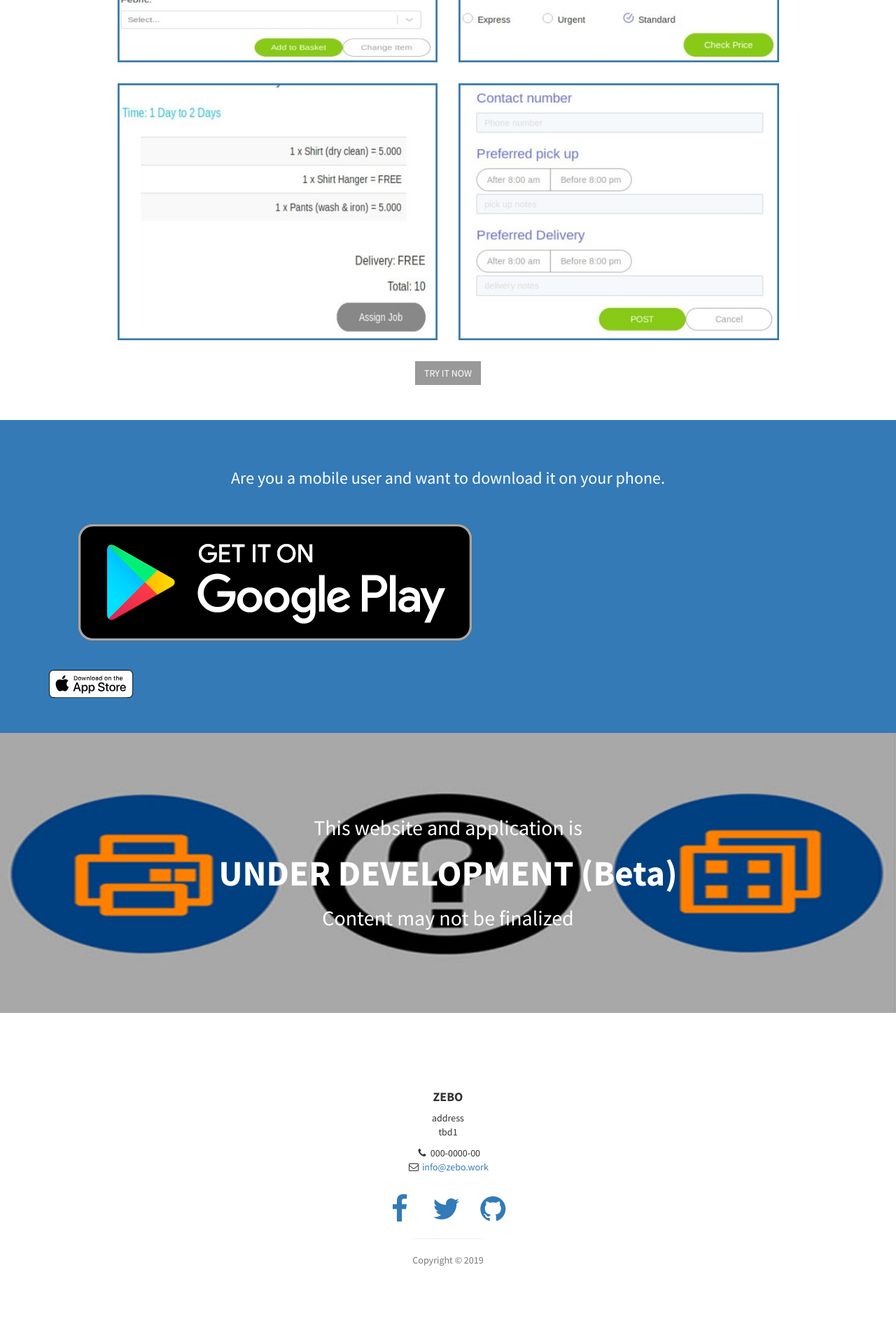
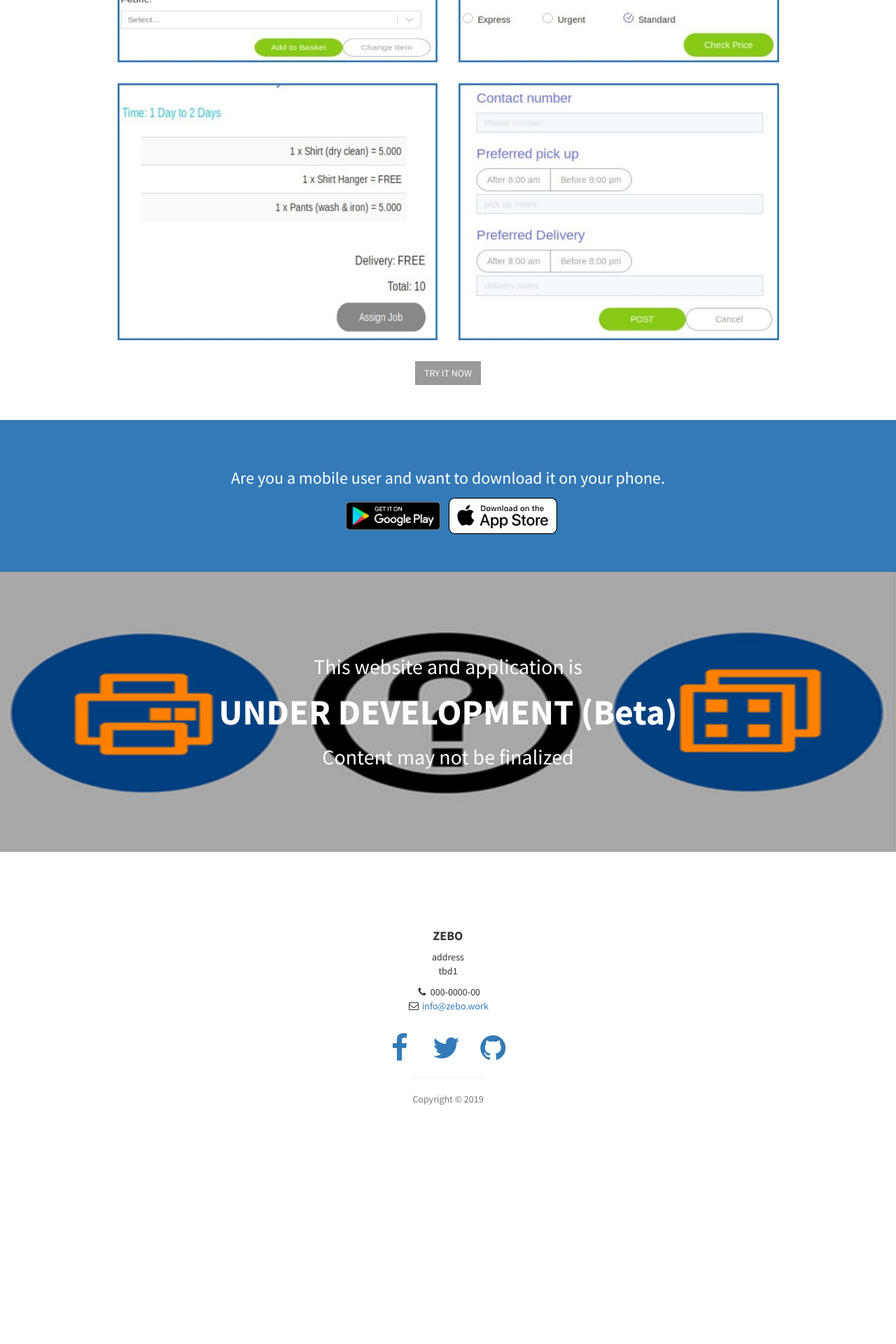
Before and after one commit to zebowork/zebowork.github.io, a Jekyll site: the page built from index.html, in a window 1280 px wide. Shown: the part 1994-3914 px from the top of the page at 70% size. Built offline with Jekyll 4.4.1, drawn with Linux system fonts in a browser that asks for light colours; after the commit the page ends 3684 px from its top, so only the background shows below that.

Commit message:
Update call-to-action.html

```diff
--- a/_includes/call-to-action.html
+++ b/_includes/call-to-action.html
@@ -3,8 +3,8 @@
     <div class="row">
       <div class="col-lg-12 text-center">
         <h3>Are you a mobile user and want to download it on your phone.</h3>
-        <a href="#"><img class="img-responsive" src="img/google-play.png"/></a>
-        <a href="#"><img class="img-responsive" src="img/apple-store-white.svg"/></a>
+        <a href="#"><img class="centerImg" src="img/google-play.png" style="width: 155px"/></a>
+        <a href="#"><img class="centerImg" src="img/apple-store-white.svg" style="width: 155px"/></a>
       </div>
     </div>
   </div>
```
